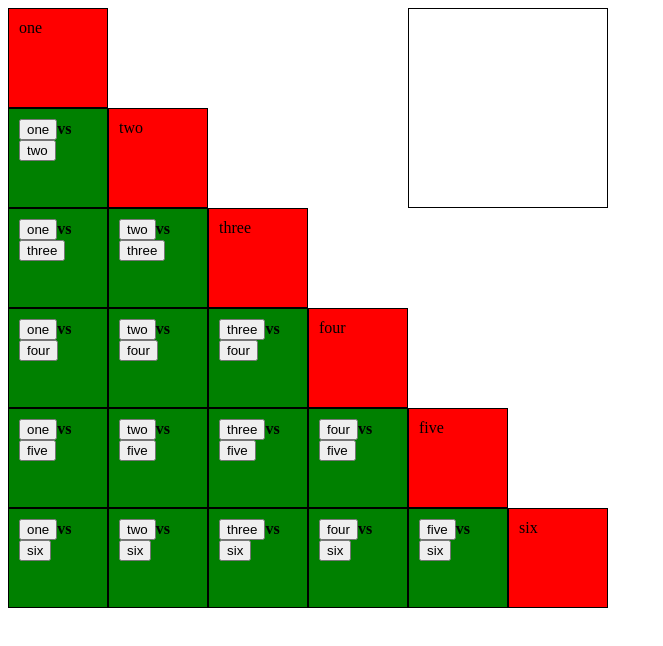
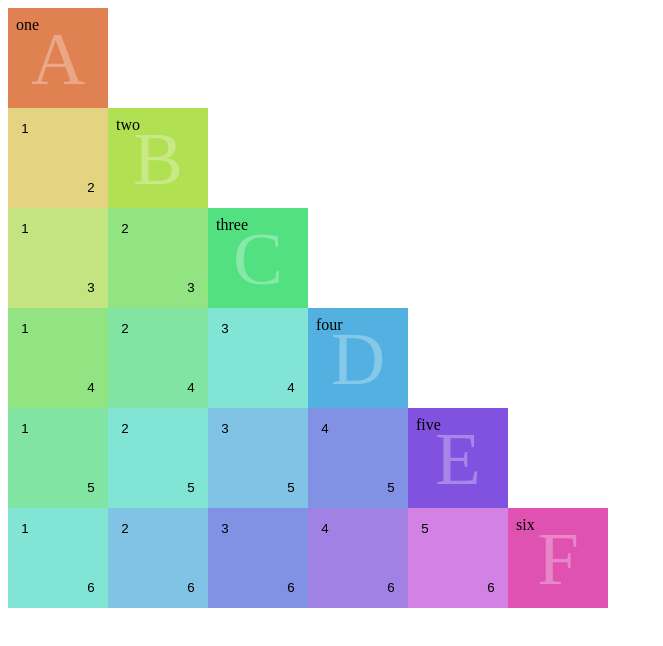
Before and after one commit to erinknowles0501/decision-pyramid, a Vue app: page / in a window 1280 px wide. Shown: the top 646 px of the page, without its empty margins (0-663 px from the left). Built offline with nearby package versions, Linux system fonts and the light colour scheme.

Commit message:
Styling and dynamic coloring.

```diff
--- a/src/App.vue
+++ b/src/App.vue
@@ -11,6 +11,7 @@
                 :key="`option-${option.id}`"
                 v-model="option.text"
                 :id="option.id"
+                :hsl="option.hsl"
             />
 
             <DecisionPicker
@@ -49,12 +50,12 @@ export default {
     data() {
         return {
             options: [
-                { text: "one", id: 1 },
-                { text: "two", id: 2 },
-                { text: "three", id: 3 },
-                { text: "four", id: 4 },
-                { text: "five", id: 5 },
-                { text: "six", id: 6 },
+                { text: "one", id: 1, hsl: {} },
+                { text: "two", id: 2, hsl: {} },
+                { text: "three", id: 3, hsl: {} },
+                { text: "four", id: 4, hsl: {} },
+                { text: "five", id: 5, hsl: {} },
+                { text: "six", id: 6, hsl: {} },
             ],
             decisions: null,
         };
@@ -75,11 +76,21 @@ export default {
         },
     },
     created() {
+        // TODO: Generate options based on default number of options.
         this.generateDecisions();
+        this.generateColors();
     },
     methods: {
         getTextFromId(id) {
             return this.options.find((option) => option.id == id).text;
+        },
+        generateColors() {
+            const colorsNum = this.options.length;
+            this.options.map((option, index) => {
+                option.hsl.hue = (360 / colorsNum) * index + 20; // 20 is arbitrary here, just want to avoid normal rainbow.
+                option.hsl.saturation = 70;
+                option.hsl.lightness = 60;
+            });
         },
         generateDecisions() {
             // for every option there is,
@@ -119,12 +130,10 @@ export default {
     height: 100px;
     width: 100%;
     padding: 10px;
-    border: 1px solid black;
     box-sizing: border-box;
 }
 
 .display-decisions {
-    border: 1px solid black;
     padding: 1em;
     grid-row: 1 / span 2;
     background: rgba(255, 255, 255, 0.5);
--- a/src/components/DecisionOption.vue
+++ b/src/components/DecisionOption.vue
@@ -1,5 +1,9 @@
 <template>
-    <div class="option" :style="`grid-row: ${id}; grid-column: ${id}`">
+    <div
+        class="option"
+        :style="`background-color: hsl(${color.hue}, ${color.saturation}%, ${color.lightness}%); grid-row: ${id}; grid-column: ${id}`"
+    >
+        <div class="display-letter">{{ displayLetter }}</div>
         <div
             @click="settingOption = true"
             v-if="!settingOption"
@@ -20,9 +24,27 @@
 </template>
 
 <script>
+// TODO: Generate options (in App.vue) with ids as letters, instead of translating them here.
+const letters = ["A", "B", "C", "D", "E", "F", "G", "H", "I", "J", "K", "L"];
+
 export default {
     name: "decision-option",
-    props: ["value", "id"],
+    props: {
+        value: {
+            type: String,
+            required: true,
+        },
+        id: Number,
+        hsl: {
+            type: Object,
+            default: () => ({
+                hue: 0,
+                saturation: 0,
+                lightness: 0,
+            }),
+        },
+        isHighlighted: { type: Boolean, default: false },
+    },
     data() {
         return {
             settingOption: false,
@@ -36,6 +58,14 @@ export default {
             set(val) {
                 this.$emit("input", val);
             },
+        },
+        displayLetter() {
+            return letters[this.id - 1];
+        },
+        color() {
+            return this.isHighlighted
+                ? { ...this.hsl, saturation: 90, lightness: 90 }
+                : this.hsl;
         },
     },
     watch: {
@@ -53,7 +83,21 @@ export default {
 
 <style scoped>
 .option {
-    background-color: red;
+    position: relative;
+    box-sizing: border-box;
+    padding: 0;
+}
+
+.display-letter {
+    pointer-events: none;
+    position: absolute;
+    top: 50%;
+    left: 50%;
+    transform: translate(-50%, -50%);
+    z-index: 20;
+    color: rgba(255, 255, 255, 0.3);
+    font-size: 75px;
+    padding: 0.1em;
 }
 
 .display-option {
@@ -63,6 +107,11 @@ export default {
     box-sizing: border-box;
     overflow: hidden;
     text-overflow: ellipsis;
+    padding: 0.5em;
+}
+
+.display-option:hover {
+    background: rgba(255, 255, 255, 0.2);
 }
 
 .set-option {
@@ -72,5 +121,6 @@ export default {
     box-sizing: border-box;
     border: 0;
     background: rgba(255, 255, 255, 0.4);
+    padding: 0.5em;
 }
 </style>
--- a/src/components/DecisionPicker.vue
+++ b/src/components/DecisionPicker.vue
@@ -1,15 +1,14 @@
 <template>
     <div
         class="picker"
-        :style="`grid-row: ${option2.id}; grid-column: ${option1.id}`"
+        :style="`background-color: hsl(${color}, 65%, 70%); grid-row: ${option2.id}; grid-column: ${option1.id}`"
     >
-        <div v-if="!localValue">
+        <div v-if="!localValue" class="picker-area">
             <button @click="select(option1)">
-                {{ option1.text }}
+                <span>{{ option1.id }}</span>
             </button>
-            <b>vs</b>
             <button @click="select(option2)">
-                {{ option2.text }}
+                <span>{{ option2.id }}</span>
             </button>
         </div>
         <div
@@ -41,6 +40,9 @@ export default {
         },
     },
     computed: {
+        color() {
+            return (this.option1.hsl.hue + this.option2.hsl.hue) / 2;
+        },
         localValue: {
             get() {
                 return this.value;
@@ -55,6 +57,48 @@ export default {
 
 <style scoped>
 .picker {
-    background-color: green;
+    padding: 0;
+}
+
+.picker-area {
+    height: 100%;
+    width: 100%;
+    position: relative;
+    box-sizing: border-box;
+    padding: 0;
+}
+
+.picker-area button {
+    padding: 0;
+    box-sizing: border-box;
+    position: absolute;
+    height: 100%;
+    width: 100%;
+    border: 0;
+    background: transparent;
+}
+
+.picker-area button:hover {
+    background: rgba(255, 255, 255, 0.3);
+}
+
+.picker-area button:first-child {
+    clip-path: polygon(0% 0%, 0% 100%, 100% 0%);
+}
+
+.picker-area button:first-child span {
+    position: absolute;
+    top: 1em;
+    left: 1em;
+}
+
+.picker-area button:last-child {
+    clip-path: polygon(0% 100%, 100% 100%, 100% 0%);
+}
+
+.picker-area button:last-child span {
+    position: absolute;
+    bottom: 1em;
+    right: 1em;
 }
 </style>
```
